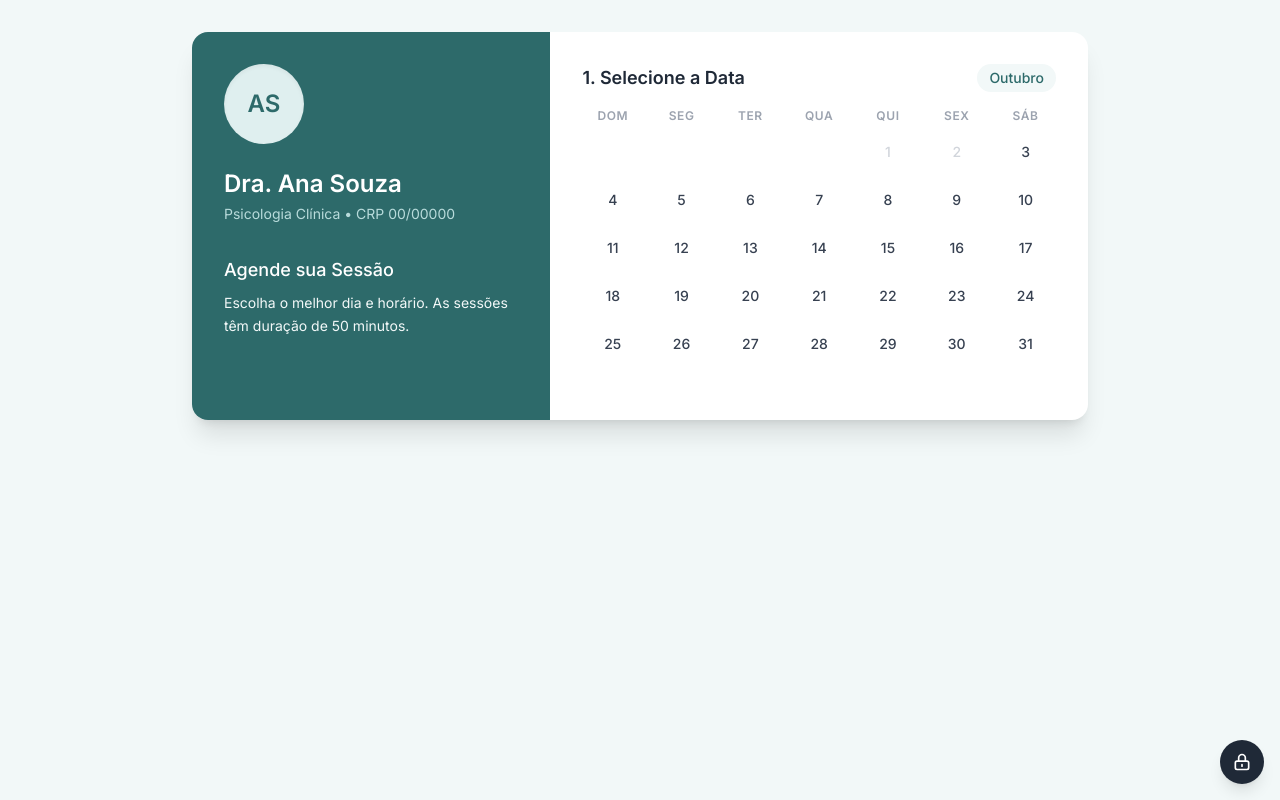
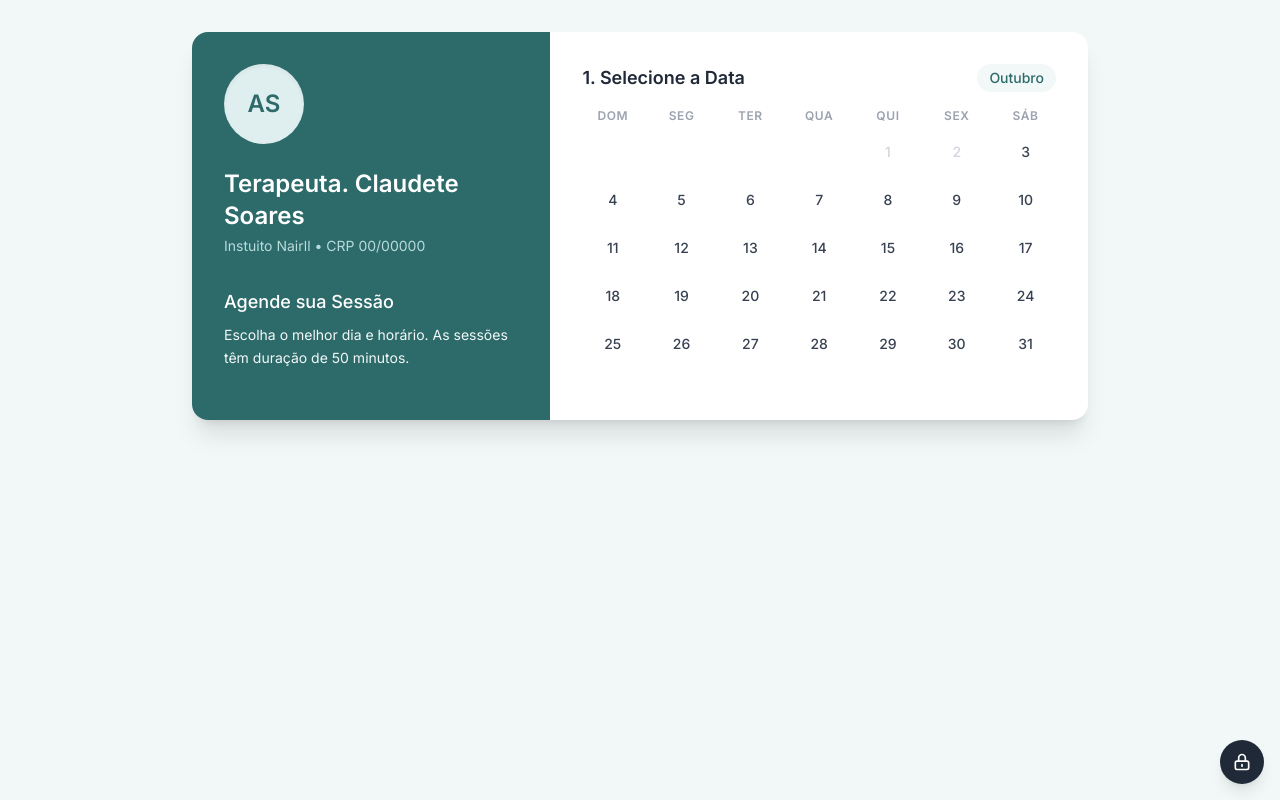
Before and after one commit to ANDREFREITAS-DEV/agenda, a plain HTML site: page index.html in a window 1280 px wide. Drawn offline with nearby package versions, Linux system fonts and the light colour scheme.

Commit message:
Update index.html

```diff
--- a/index.html
+++ b/index.html
@@ -41,8 +41,8 @@
                     <div class="w-20 h-20 bg-brand-100 rounded-full mb-6 mx-auto md:mx-0 flex items-center justify-center text-brand-600 text-2xl font-bold shadow-inner">
                         AS
                     </div>
-                    <h1 class="text-2xl font-semibold mb-1 text-center md:text-left">Dra. Ana Souza</h1>
-                    <p class="text-brand-200 text-sm mb-6 text-center md:text-left">Psicologia Clínica • CRP 00/00000</p>
+                    <h1 class="text-2xl font-semibold mb-1 text-center md:text-left">Terapeuta. Claudete Soares</h1>
+                    <p class="text-brand-200 text-sm mb-6 text-center md:text-left">Instuito Nairll • CRP 00/00000</p>
 
                     <h2 class="text-lg font-medium mb-2 mt-8 text-center md:text-left">Agende sua Sessão</h2>
                     <p class="text-brand-50 text-sm text-center md:text-left leading-relaxed">Escolha o melhor dia e horário. As sessões têm duração de 50 minutos.</p>
```
